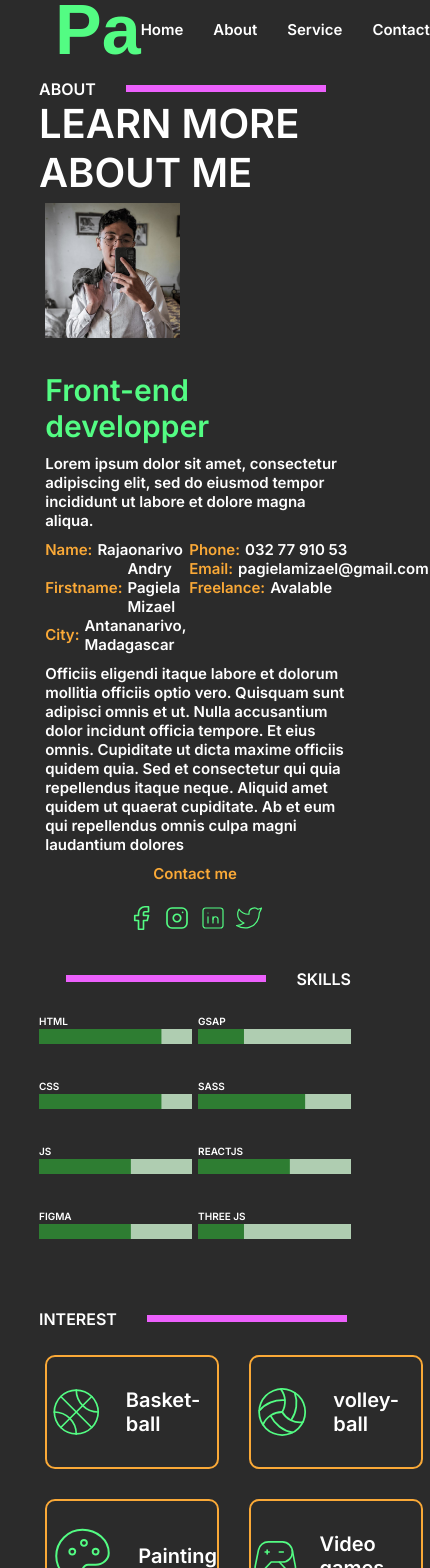
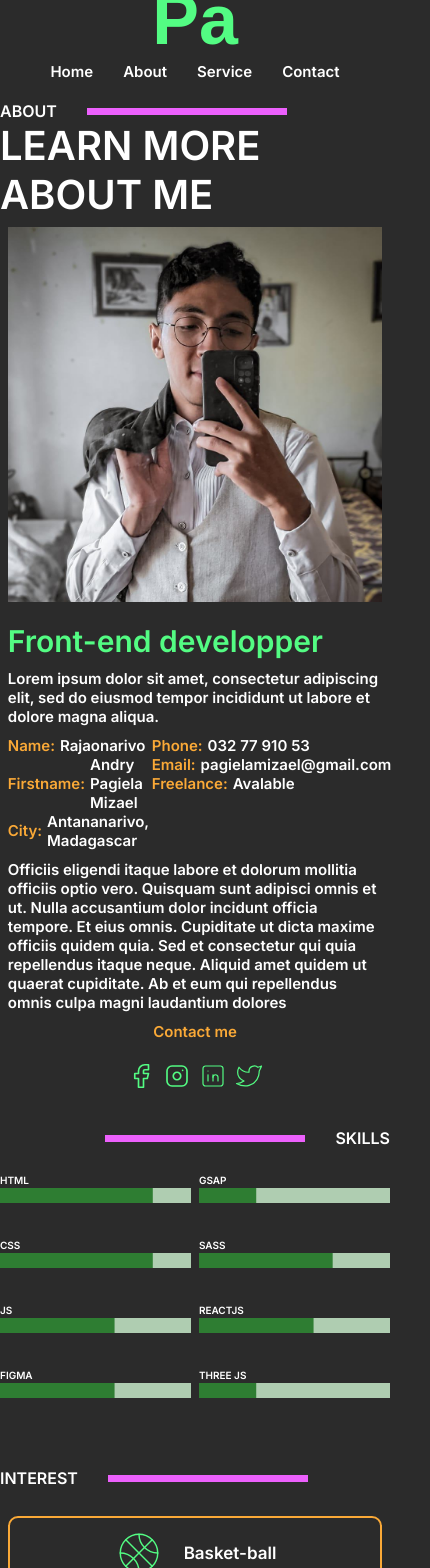
Before and after one commit to ptdrpg/portfoliov3, a React (Vite) app: page /about in a window 390 px wide. Shown: the top 1568 px of the page, 430 px wide, since content can reach past the window. Built offline with nearby package versions, Linux system fonts and the light colour scheme; the HTML template or start-up script is replaced by a standard one; a web font is replaced by a local one.

Commit message:
responsive 425px

```diff
--- a/src/assets/App.scss
+++ b/src/assets/App.scss
@@ -42,7 +42,7 @@ ul li a{
     display: grid;
     grid-template-columns: repeat(3, 1fr);
     gap: 30px;
-    padding: 100px 0;
+    padding: 5% 0;
 }
 
 .header{
@@ -96,7 +96,7 @@ ul li a{
     display: flex;
     align-items: center;
     justify-content: center;
-    padding: 20px 0px;
+    padding: 5% 0px;
     border: solid 2px #FAA937;
     border-radius: 10px;
     gap: 20px;
@@ -237,4 +237,24 @@ ul li a{
     .serviceTittle{
         font-size: 25px;
     }
+    .interestCard{
+        font-size: 17px;
+        svg{
+            width: 50px;
+        }
+    }
 }
+
+@media(max-width: 425px){
+    .interestCard{
+        padding: 0% 2%;
+    }
+    .aboutProfile{
+        display: flex;
+        flex-direction: column;
+        gap: 2vh;
+    }
+    .container{
+        padding: 0;
+    }
+}
--- a/src/component/input/input.scss
+++ b/src/component/input/input.scss
@@ -17,3 +17,18 @@
     gap: 10px;
     padding: 10px 0;
 }
+
+@media(max-width: 768px){
+    .input{
+        font-size: 15px;
+    }
+    .formGroup {
+        gap: 5px;
+    }
+}
+
+@media(max-width: 425px) {
+    .input {
+        font-size: 10px;
+    }
+}
--- a/src/page/contact/contact.scss
+++ b/src/page/contact/contact.scss
@@ -43,3 +43,20 @@
         padding: 5px;
     }
 }
+
+@media(max-width: 425px){
+    .variant{
+        display: flex;
+        flex-direction: column;
+        align-items: center;
+        gap: 0px;
+        svg{
+            width: 40px;
+        }
+    }
+    .contactTextitems{
+        display: flex;
+        flex-direction: column;
+        align-items: center;
+    }
+}
--- a/src/page/footer/Footer.tsx
+++ b/src/page/footer/Footer.tsx
@@ -4,7 +4,7 @@ import'./footer.scss'
 
 const Footer = () => {
   return (
-    <footer className="container">
+    <footer className="container footercontainer">
       <Text tag='h2' children="Andry Pagiela" classname="footerInitial" />
       <Text tag='p' children="Le lorem ipsum est, en imprimerie, une suite de mots sans signification utilisée à titre provisoire pour calibrer une mise en page, le texte définitif venant remplacer le faux-texte dès qu'il est prêt o" classname="footerDescription" />
       <SocialMedia />
--- a/src/page/footer/footer.scss
+++ b/src/page/footer/footer.scss
@@ -27,7 +27,7 @@ svg{
 
 @media(max-width:768px){
     .footerInitial{
-        font-size: 30px;
+        font-size: 25px;
     }
     .footerDescription{
         font-size: 15px;
@@ -37,4 +37,19 @@ svg{
             width: 150px;
         }
     }
+    .footercontainer{
+        padding: 5% 0 0 0;
+    }
 }
+
+@media(max-width: 425px){
+    footer{
+        gap: 5px;
+    }
+    .footerInitial{
+        font-size: 20px;
+    }
+    .footerDescription{
+        font-size: 10px;
+    }
+}
--- a/src/page/home/home.scss
+++ b/src/page/home/home.scss
@@ -6,17 +6,17 @@
     padding: 15%;
     gap: 5%;
     h2{
-        font-size: 50px;
+        font-size: 40px;
         font-weight: 500;
         color: lightgreen;
     }
     p{
         color: white;
-        font-size: 20px;
+        font-size: 17px;
     }
 }
 h1{
-    font-size: 70px;
+    font-size: 50px;
     font-weight: 600;
     color: white;
 }
@@ -27,12 +27,12 @@ h1{
         font-size: 40px;
     }
     .textBox{
-        gap: 20px;
+        gap: 10px;
         h2{
-            font-size: 30px;
+            font-size: 25px;
         }
         p{
-            font-size: 20px;
+            font-size: 15px;
         }
     }
 }
--- a/src/page/nav/Nav.tsx
+++ b/src/page/nav/Nav.tsx
@@ -11,7 +11,7 @@ function Nav() {
 	const navItems: linking[] = [{ link: '', label: 'Home' }, { link: '#about', label: 'About' }, { link: '#myService', label: 'Service' }, { link: '#contact', label: 'Contact' }];
   return (
     <>
-		<nav className={style.nav}>
+		<nav className='nav'>
 				<div>
 					<Text tag='h2' children='Pa' classname='logo' />
 				</div>
--- a/src/page/nav/nav.module.scss
+++ b/src/page/nav/nav.module.scss
@@ -5,12 +5,5 @@
     align-items: center;
     font-size: 17px;
     font-weight: 600;
+    background: none;
 }
-
-.nav{
-    display: flex;
-    flex-direction: row;
-    align-items: center;
-    justify-content: space-between;
-    padding: 20px 55px;
-}
--- a/src/page/nav/nav.scss
+++ b/src/page/nav/nav.scss
@@ -7,3 +7,26 @@
         font-size: 15px;
     }
 }
+
+._bigTittle_1weck_15 {
+    font-size: 60px;
+}
+
+.nav {
+    display: flex;
+    flex-direction: row;
+    align-items: center;
+    justify-content: space-between;
+    padding: 20px 55px;
+}
+
+@media(max-width: 425px){
+    .nav{
+        display: flex;
+        flex-direction: column;
+        gap: 5vh;
+    }
+    ._bigTittle_1weck_15 {
+        font-size: 30px;
+    }
+}
```
